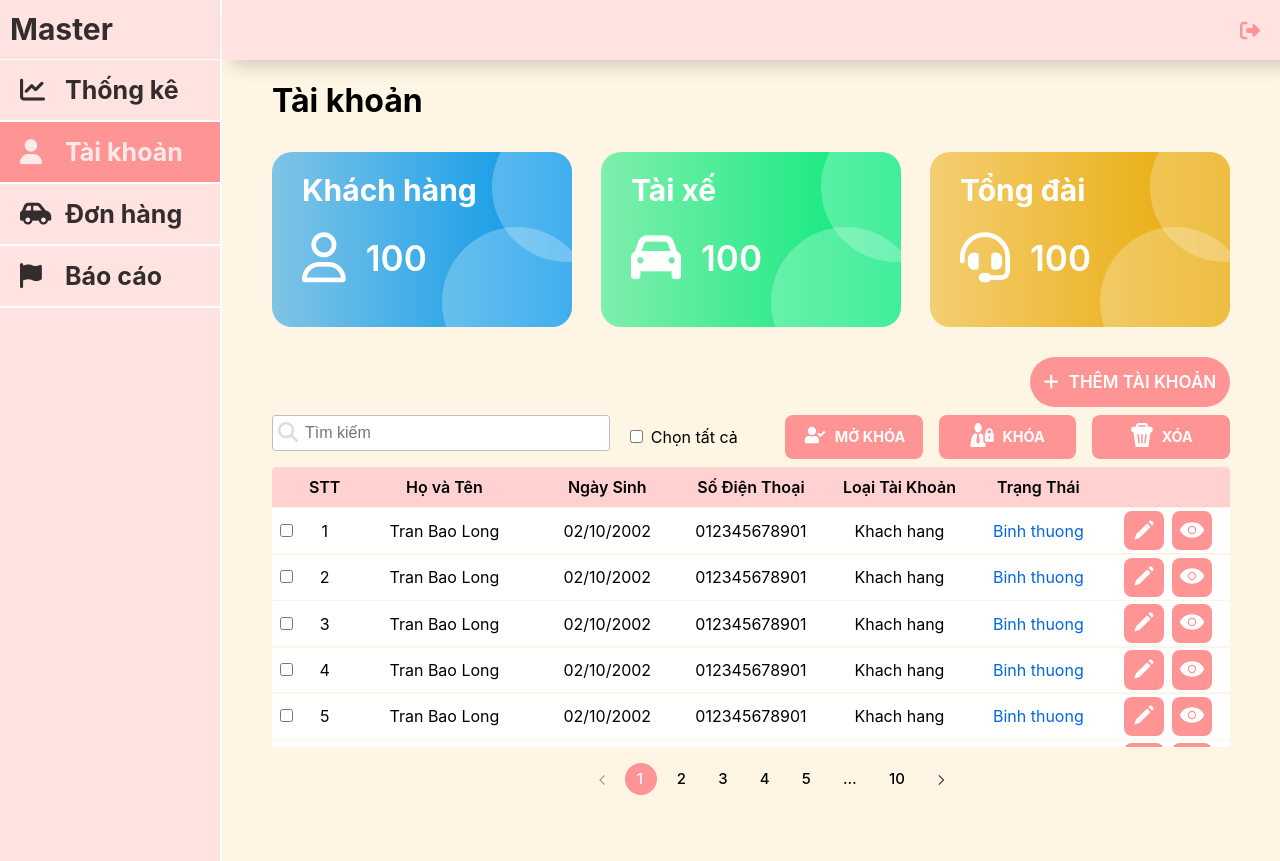
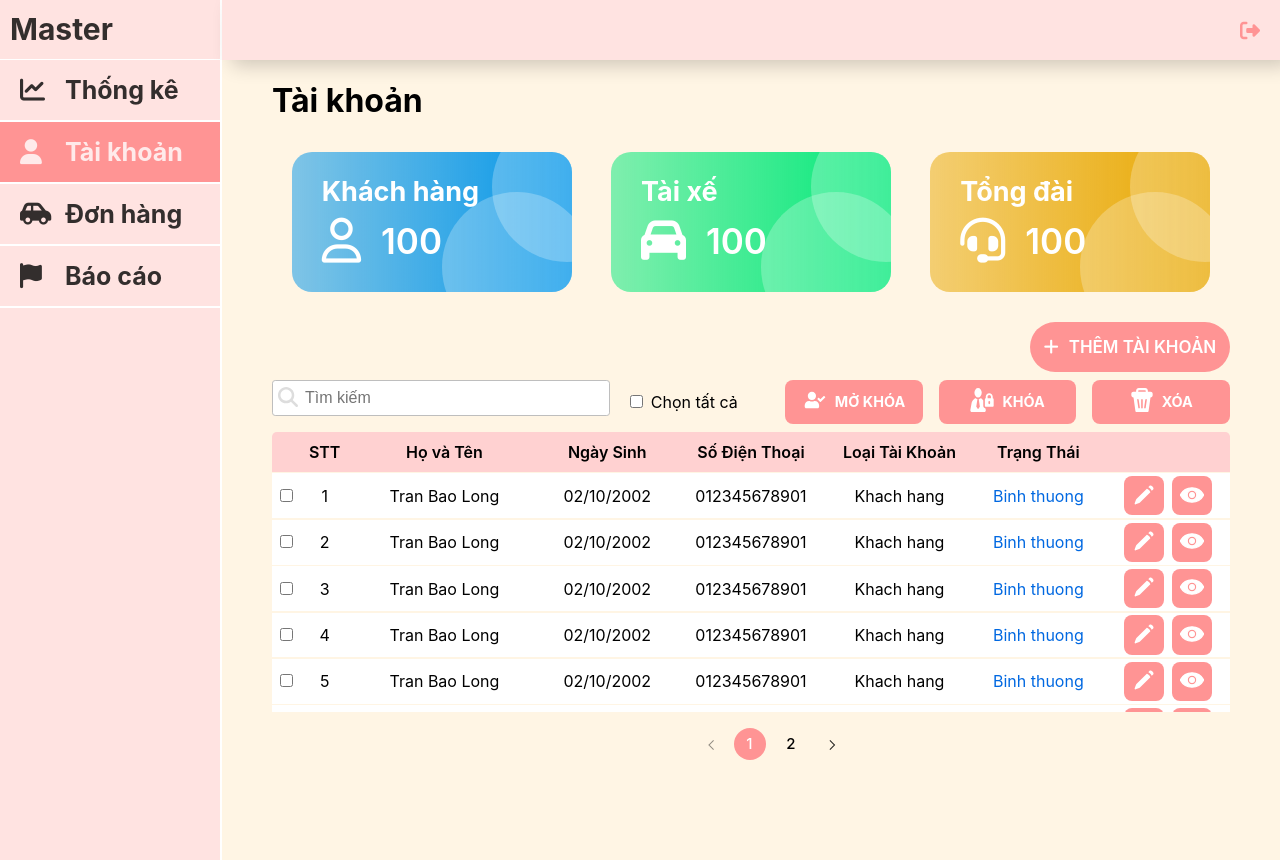
Before and after one commit to GetGoTeam/GetGo-Administrator, a React (Create React App) app: page /accounts in a window 1280 px wide. Built offline with nearby package versions, Linux system fonts and the light colour scheme.

Commit message:
style: fix color

```diff
--- a/src/components/Layout/DefaultLayout/Button/Button.module.scss
+++ b/src/components/Layout/DefaultLayout/Button/Button.module.scss
@@ -1,8 +1,8 @@
-@import '../../../../utils/base.scss';
+@import "/src/utils/base.scss";
 
 .createAccountBtn {
   display: flex;
-  background-color: #ff9494;
+  background-color: $primary_900;
   width: 200px;
   height: 50px;
   border-radius: 80px;
@@ -29,7 +29,6 @@
   color: white;
   font-weight: 600;
 }
-
 
 .customize-btn {
   display: flex;
--- a/src/components/Layout/DefaultLayout/DefaultLayout.module.scss
+++ b/src/components/Layout/DefaultLayout/DefaultLayout.module.scss
@@ -1,7 +1,10 @@
+@import "/src/utils/base.scss";
+
 .layout {
   width: 100%;
   min-height: 100vh;
-  background-color: #fff5e4;
+  min-width: 1200px;
+  background-color: $primary_50;
 }
 
 .container {
--- a/src/components/Layout/DefaultLayout/Filter/Filter.module.scss
+++ b/src/components/Layout/DefaultLayout/Filter/Filter.module.scss
@@ -1,6 +1,6 @@
 .rectangle {
-  width: 300px;
-  height: 175px;
+  width: 280px;
+  height: 140px;
   border-radius: 20px;
   overflow: hidden;
   position: relative;
@@ -9,6 +9,9 @@
   cursor: pointer;
   transition: filter 0.2s;
   margin-top: 10px;
+  display: flex;
+  flex-direction: column;
+  justify-content: center;
 }
 
 .rectangle:hover {
@@ -16,19 +19,20 @@
 }
 
 .title {
-  font-size: 30px;
+  font-size: 27px;
   font-weight: 700;
   color: white;
-  padding: 20px 0 0 30px;
+  margin-left: 30px;
+  margin-bottom: 5px;
 }
 
 .quantity-container {
   display: flex;
-  margin: 20px 0 0 30px;
+  margin-left: 30px;
 }
 
 .icon {
-  font-size: 50px;
+  font-size: 45px;
   color: white;
   margin-right: 20px;
 }
--- a/src/components/Layout/DefaultLayout/Header/Header.module.scss
+++ b/src/components/Layout/DefaultLayout/Header/Header.module.scss
@@ -1,9 +1,11 @@
+@import "/src/utils/base.scss";
+
 .header-container {
   display: flex;
   justify-content: space-between;
   align-items: center;
   height: 60px;
-  background-color: #ffe3e1;
+  background-color: $primary_200;
   width: 100%;
 }
 
@@ -36,7 +38,7 @@
 
 .logout {
   margin-right: 20px;
-  color: #ff9494;
+  color: $primary_900;
   cursor: pointer;
   transition: filter 0.2s;
 }
--- a/src/components/Layout/DefaultLayout/Pagination/pagination.scss
+++ b/src/components/Layout/DefaultLayout/Pagination/pagination.scss
@@ -1,3 +1,5 @@
+@import "/src/utils/base.scss";
+
 .pagination-container {
   display: flex;
   list-style-type: none;
@@ -26,12 +28,12 @@
       cursor: default;
     }
     &:hover {
-      background-color: #ffe3e1;
+      background-color: $primary_200;
       cursor: pointer;
     }
 
     &.selected {
-      background-color: #ff9494;
+      background-color: $primary_900;
       color: white;
     }
 
--- a/src/components/Layout/DefaultLayout/Sidebar/Sidebar.module.scss
+++ b/src/components/Layout/DefaultLayout/Sidebar/Sidebar.module.scss
@@ -1,6 +1,8 @@
+@import "/src/utils/base.scss";
+
 .sidebar {
   width: 220px;
   min-height: 100vh;
-  background-color: #ffe3e1;
+  background-color: $primary_200;
   border-right: solid 2px white;
 }
--- a/src/components/Layout/DefaultLayout/Sidebar/SidebarItem/sidebarItem.module.scss
+++ b/src/components/Layout/DefaultLayout/Sidebar/SidebarItem/sidebarItem.module.scss
@@ -1,5 +1,7 @@
+@import "/src/utils/base.scss";
+
 .item {
-  background-color: #ffe3e1;
+  background-color: $primary_200;
   width: 220px;
   height: 60px;
   display: flex;
@@ -20,7 +22,7 @@
 }
 
 .item--active {
-  background-color: #ff9494;
+  background-color: $primary_900;
   color: rgba($color: white, $alpha: 0.8);
 }
 
--- a/src/components/Layout/DefaultLayout/StatisticTable/StatisticTable.module.scss
+++ b/src/components/Layout/DefaultLayout/StatisticTable/StatisticTable.module.scss
@@ -1,5 +1,7 @@
+@import "/src/utils/base.scss";
+
 .statistics-table {
-  background-color: #ffe3e1;
+  background-color: $primary_200;
   border-radius: 20px;
   width: 100%;
 }
--- a/src/components/Layout/DefaultLayout/StatisticTable/StatisticTableItem/StatisticTableItem.module.scss
+++ b/src/components/Layout/DefaultLayout/StatisticTable/StatisticTableItem/StatisticTableItem.module.scss
@@ -1,3 +1,5 @@
+@import "/src/utils/base.scss";
+
 .item-container {
   display: flex;
   align-items: center;
@@ -8,7 +10,7 @@
 
 .icon {
   font-size: 35px;
-  color: #fff5e4;
+  color: $primary_50;
   border-radius: 100%;
   width: 70px;
   height: 70px;
--- a/src/components/Layout/DefaultLayout/StatisticTable/index.js
+++ b/src/components/Layout/DefaultLayout/StatisticTable/index.js
@@ -12,7 +12,7 @@ function StatisticsTable(props) {
   const { yesterdayRevenue, todayRevenue, canceledTrips, completedTrips } = props;
 
   const canceledRate = ((canceledTrips * 100) / (completedTrips + canceledTrips)).toFixed(2);
-  const revenueRate = (((todayRevenue - yesterdayRevenue) * 100) / yesterdayRevenue).toFixed(2);
+  const revenueRate = (((todayRevenue - yesterdayRevenue) / Math.min(todayRevenue, yesterdayRevenue)) * 100).toFixed(2);
 
   return (
     <div className={classes["statistics-table"]}>
--- a/src/pages/Accounts/accounts.module.scss
+++ b/src/pages/Accounts/accounts.module.scss
@@ -1,8 +1,8 @@
-@import '../../utils/base.scss';
+@import "/src/utils/base.scss";
 
 .filter-container {
   display: flex;
-  justify-content: space-between;
+  justify-content: space-around;
   flex-wrap: wrap;
 }
 
@@ -26,7 +26,7 @@
     display: flex;
     &-filter {
       input {
-        background: url('../../assets/icon/ic_filter.svg') no-repeat left center;
+        background: url("../../assets/icon/ic_filter.svg") no-repeat left center;
         background-color: white;
         font-size: 1rem;
         padding: 0.5rem 1rem 0.5rem 2rem;
@@ -66,7 +66,7 @@
   width: 100%;
   margin-top: 0.5rem;
 
-  &-title{
+  &-title {
     height: 2.5rem;
     display: flex;
     text-align: center;
@@ -113,17 +113,17 @@
         font-weight: 400;
 
         &-status {
-          color: #0068E1;
+          color: #0068e1;
 
           &-active {
-            color: #FF2020;
+            color: #ff2020;
           }
         }
       }
     }
   }
 
-  &-checkbox{
+  &-checkbox {
     width: 3%;
 
     input:hover {
@@ -160,7 +160,6 @@
     display: flex;
     justify-content: center;
   }
-
 }
 
 .btn-customize {
@@ -178,7 +177,7 @@
   }
 }
 
-.btn-customize:hover{
+.btn-customize:hover {
   cursor: pointer;
   filter: brightness(85%);
 }
--- a/src/pages/Accounts/index.js
+++ b/src/pages/Accounts/index.js
@@ -1,18 +1,9 @@
-import React, { useState } from "react";
+import React, { useState, useMemo } from "react";
 import classes from "./accounts.module.scss";
 import Filter from "../../components/Layout/DefaultLayout/Filter/index";
-import {
-  CreateAccountBtn,
-  CustomizeBtn,
-} from "../../components/Layout/DefaultLayout/Button";
+import { CreateAccountBtn, CustomizeBtn } from "../../components/Layout/DefaultLayout/Button";
 import Pagination from "../../components/Layout/DefaultLayout/Pagination/Pagination";
-import {
-  ic_lock,
-  ic_trash,
-  ic_unlock,
-  ic_view,
-  ic_edit,
-} from "../../assets/icons";
+import { ic_lock, ic_trash, ic_unlock, ic_view, ic_edit } from "../../assets/icons";
 
 const filters = [
   {
@@ -98,10 +89,72 @@ const database = [
     account: "Khach hang",
     status: "Binh thuong",
   },
+  {
+    name: "Tran Bao Long",
+    dob: "02/10/2002",
+    phone: "012345678901",
+    account: "Khach hang",
+    status: "Binh thuong",
+  },
+  {
+    name: "Tran Bao Long",
+    dob: "02/10/2002",
+    phone: "012345678901",
+    account: "Khach hang",
+    status: "Binh thuong",
+  },
+  {
+    name: "Tran Bao Long",
+    dob: "02/10/2002",
+    phone: "012345678901",
+    account: "Khach hang",
+    status: "Binh thuong",
+  },
+  {
+    name: "Tran Bao Long",
+    dob: "02/10/2002",
+    phone: "012345678901",
+    account: "Khach hang",
+    status: "Binh thuong",
+  },
+  {
+    name: "Tran Bao Long",
+    dob: "02/10/2002",
+    phone: "012345678901",
+    account: "Khach hang",
+    status: "Binh thuong",
+  },
+  {
+    name: "Tran Bao Long",
+    dob: "02/10/2002",
+    phone: "012345678901",
+    account: "Khach hang",
+    status: "Binh thuong",
+  },
+  {
+    name: "Tran Bao Long",
+    dob: "02/10/2002",
+    phone: "012345678901",
+    account: "Khach hang",
+    status: "Binh thuong",
+  },
+  {
+    name: "Tran Bao Long",
+    dob: "02/10/2002",
+    phone: "012345678901",
+    account: "Khach hang",
+    status: "Binh thuong",
+  },
 ];
 function Accounts() {
-  let PageSize = 10;
+  let pageSize = 10;
   const [currentPage, setCurrentPage] = useState(1);
+  const currentTableData = useMemo(() => {
+    const firstPageIndex = (currentPage - 1) * pageSize;
+    const lastPageIndex = firstPageIndex + pageSize;
+    return database.slice(firstPageIndex, lastPageIndex);
+  }, [pageSize, currentPage]);
+
   const [checkedItems, setCheckedItems] = useState(false);
 
   return (
@@ -109,13 +162,7 @@ function Accounts() {
       <h1>Tài khoản</h1>
       <div className={classes["filter-container"]}>
         {filters.map((item, index) => (
-          <Filter
-            key={index}
-            title={item.title}
-            icon={item.icon}
-            color={item.color}
-            quantity={item.quantity}
-          />
+          <Filter key={index} title={item.title} icon={item.icon} color={item.color} quantity={item.quantity} />
         ))}
       </div>
       <div className={classes["createAccountBtn-container"]}>
@@ -127,100 +174,48 @@ function Accounts() {
             <input type="text" name="filter" id="" placeholder="Tìm kiếm" />
           </div>
           <div className={classes["customize-container-left-select"]}>
-            <input type="checkbox" onClick={e => console.log(e)} />
+            <input type="checkbox" onClick={(e) => console.log(e)} />
             <p>Chọn tất cả</p>
           </div>
         </div>
         <div className={classes["customize-container-right"]}>
           {customizeOptions.map((item, index) => (
-            <CustomizeBtn
-              key={index}
-              iconBtn={item.icon}
-              titleBtn={item.title}
-            />
+            <CustomizeBtn key={index} iconBtn={item.icon} titleBtn={item.title} />
           ))}
         </div>
       </div>
       <div className={classes["table-container"]}>
         <div className={classes["table-container-title"]}>
           <div className={`${classes["table-container-checkbox"]}`}></div>
-          <div
-            className={`${classes["table-container-no"]} ${classes["title"]}`}
-          >
-            STT
-          </div>
-          <div
-            className={`${classes["table-container-name"]} ${classes["title"]}`}
-          >
-            Họ và Tên
-          </div>
-          <div
-            className={`${classes["table-container-dob"]} ${classes["title"]}`}
-          >
-            Ngày Sinh
-          </div>
-          <div
-            className={`${classes["table-container-phone"]} ${classes["title"]}`}
-          >
-            Số Điện Thoại
-          </div>
-          <div
-            className={`${classes["table-container-account"]} ${classes["title"]}`}
-          >
-            Loại Tài Khoản
-          </div>
-          <div
-            className={`${classes["table-container-status"]} ${classes["title"]}`}
-          >
-            Trạng Thái
-          </div>
+          <div className={`${classes["table-container-no"]} ${classes["title"]}`}>STT</div>
+          <div className={`${classes["table-container-name"]} ${classes["title"]}`}>Họ và Tên</div>
+          <div className={`${classes["table-container-dob"]} ${classes["title"]}`}>Ngày Sinh</div>
+          <div className={`${classes["table-container-phone"]} ${classes["title"]}`}>Số Điện Thoại</div>
+          <div className={`${classes["table-container-account"]} ${classes["title"]}`}>Loại Tài Khoản</div>
+          <div className={`${classes["table-container-status"]} ${classes["title"]}`}>Trạng Thái</div>
           <div className={`${classes["table-container-tools"]}`}></div>
         </div>
         <div className={classes["table-container-content"]}>
-          {database.map((item, index) => (
+          {currentTableData.map((item, index) => (
             <div
               // key={index}
               className={classes["table-container-content-item"]}
             >
-              <div
-                className={`${classes["table-container-checkbox"]} ${classes["item"]}`}
-              >
+              <div className={`${classes["table-container-checkbox"]} ${classes["item"]}`}>
                 {/* <input type="checkbox" checked={checkedItems} /> */}
                 <input type="checkbox" />
               </div>
-              <div
-                className={`${classes["table-container-no"]} ${classes["item"]}`}
-              >
-                {index + 1}
+              <div className={`${classes["table-container-no"]} ${classes["item"]}`}>
+                {pageSize * (currentPage - 1) + index + 1}
               </div>
-              <div
-                className={`${classes["table-container-name"]} ${classes["item"]}`}
-              >
-                {item.name}
-              </div>
-              <div
-                className={`${classes["table-container-dob"]} ${classes["item"]}`}
-              >
-                {item.dob}
-              </div>
-              <div
-                className={`${classes["table-container-phone"]} ${classes["item"]}`}
-              >
-                {item.phone}
-              </div>
-              <div
-                className={`${classes["table-container-account"]} ${classes["item"]}`}
-              >
-                {item.account}
-              </div>
-              <div
-                className={`${classes["table-container-status"]} ${classes["item"]} ${classes["item-status"]}`}
-              >
+              <div className={`${classes["table-container-name"]} ${classes["item"]}`}>{item.name}</div>
+              <div className={`${classes["table-container-dob"]} ${classes["item"]}`}>{item.dob}</div>
+              <div className={`${classes["table-container-phone"]} ${classes["item"]}`}>{item.phone}</div>
+              <div className={`${classes["table-container-account"]} ${classes["item"]}`}>{item.account}</div>
+              <div className={`${classes["table-container-status"]} ${classes["item"]} ${classes["item-status"]}`}>
                 {item.status}
               </div>
-              <div
-                className={`${classes["table-container-tools"]} ${classes["item"]}`}
-              >
+              <div className={`${classes["table-container-tools"]} ${classes["item"]}`}>
                 <div className={classes["btn-customize"]}>
                   <img src={ic_edit} alt="none" />
                 </div>
@@ -236,9 +231,9 @@ function Accounts() {
         <Pagination
           className="pagination-bar"
           currentPage={currentPage}
-          totalCount={100}
-          pageSize={PageSize}
-          onPageChange={page => setCurrentPage(page)}
+          totalCount={database.length}
+          pageSize={pageSize}
+          onPageChange={(page) => setCurrentPage(page)}
         />
       </div>
     </>
```
